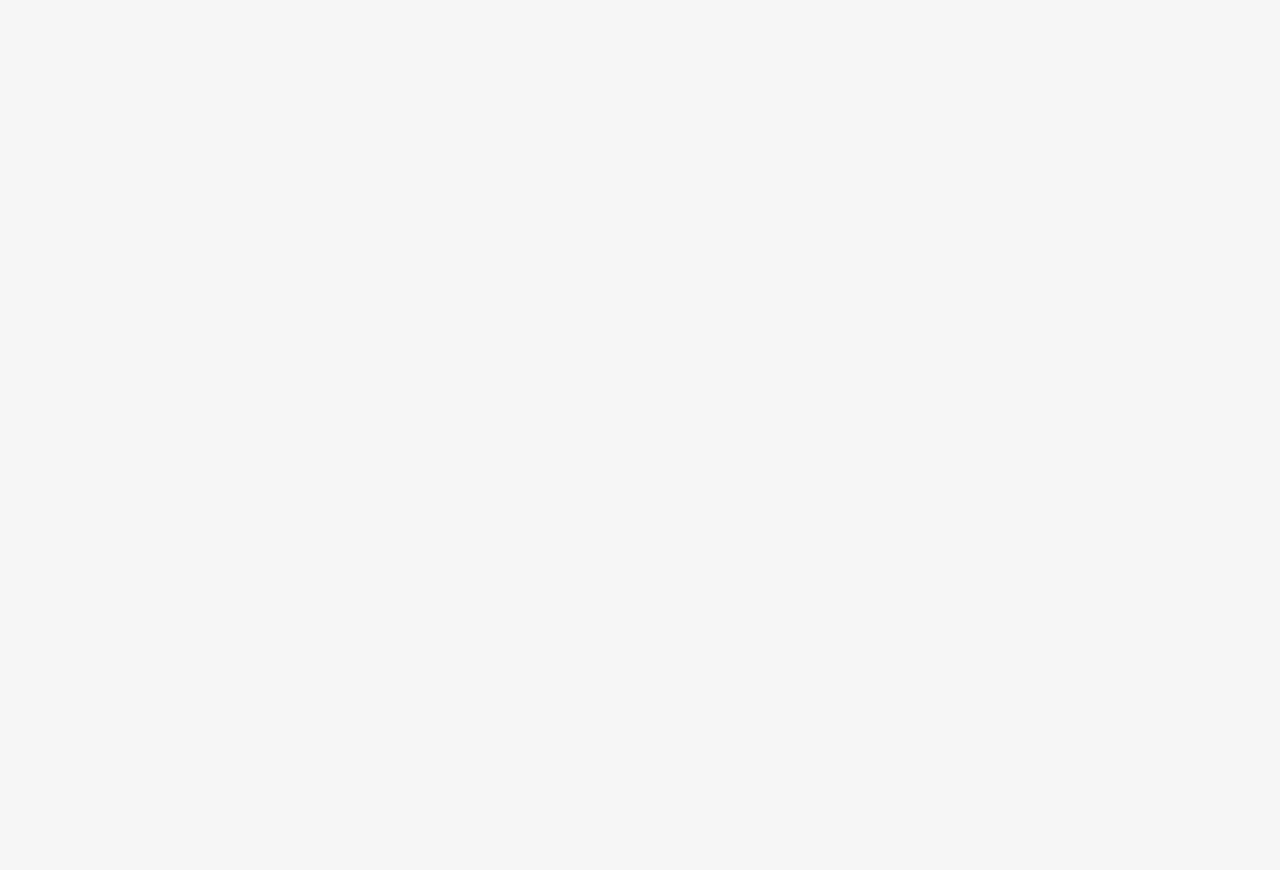
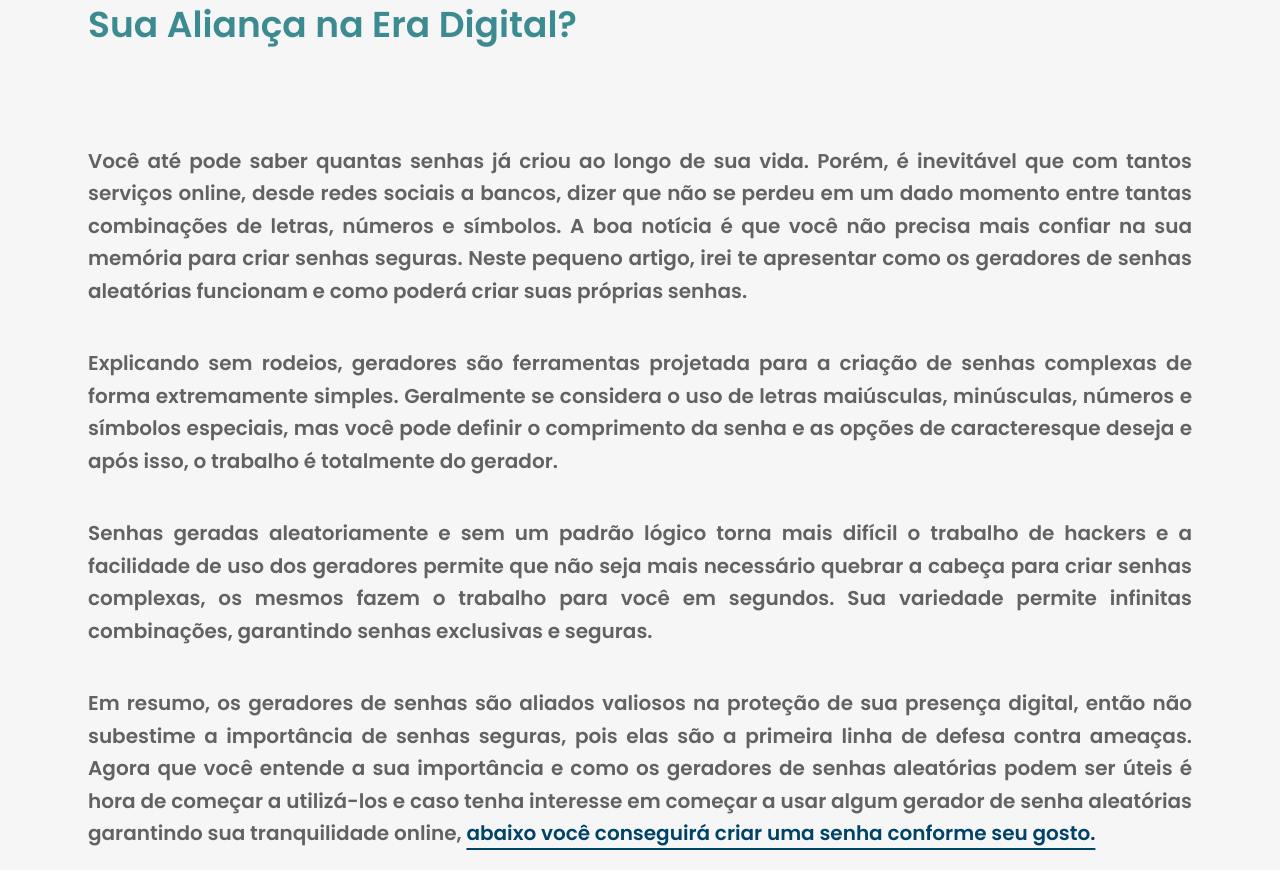
Before and after one commit to mayconviniciusdev/password-generator, a Next.js app: page / in a window 1280 px wide. Shown: the part 962-1832 px from the top of the page. Before the commit the page ends 847 px from the top, so only its background shows below. Built offline with nearby package versions, Linux system fonts and the light colour scheme.

Commit message:
Adding small artigo

```diff
--- a/src/app/page.js
+++ b/src/app/page.js
@@ -1,11 +1,13 @@
 import Header from "@/components/header";
 import Banner from "@/components/banner";
+import Article from "@/components/article";
 
 export default function Home() {
   return (
     <main>
       <Header/>
       <Banner/>
+      <Article/>
     </main>
   )
 }
--- /dev/null
+++ b/src/components/article.js
@@ -0,0 +1,13 @@
+const Article = () => {
+  return (
+    <div className="max-w-6xl m-auto px-6 font-semibold">
+      <h2 className="text-4xl py-20 text-standard-turquoise/80">Geradores de Senhas Aleatórias: <br/>Sua Aliança na Era Digital?</h2>
+      <p className="py-5 text-xl text-black/60 text-justify leading-relaxed">Você até pode saber quantas senhas já criou ao longo de sua vida. Porém, é inevitável que com tantos serviços online, desde redes sociais a bancos, dizer que não se perdeu em um dado momento entre tantas combinações de letras, números e símbolos. A boa notícia é que você não precisa mais confiar na sua memória para criar senhas seguras. Neste pequeno artigo, irei te apresentar como os geradores de senhas aleatórias funcionam e como poderá criar suas próprias senhas.</p>
+      <p className="py-5 text-xl text-black/60 text-justify leading-relaxed">Explicando sem rodeios, geradores são ferramentas projetada para a criação de senhas complexas de forma extremamente simples. Geralmente se considera o uso de letras maiúsculas, minúsculas, números e símbolos especiais, mas você pode definir o comprimento da senha e as opções de caracteresque deseja e após isso, o trabalho é totalmente do gerador.</p>
+      <p className="py-5 text-xl text-black/60 text-justify leading-relaxed">Senhas geradas aleatoriamente e sem um padrão lógico torna mais difícil o trabalho de hackers e a facilidade de uso dos geradores permite que não seja mais necessário quebrar a cabeça para criar senhas complexas, os mesmos fazem o trabalho para você em segundos. Sua variedade permite infinitas combinações, garantindo senhas exclusivas e seguras.</p>
+      <p className="py-5 text-xl text-black/60 text-justify leading-relaxed">Em resumo, os geradores de senhas são aliados valiosos na proteção de sua presença digital, então não subestime a importância de senhas seguras, pois elas são a primeira linha de defesa contra ameaças. Agora que você entende a sua importância e como os geradores de senhas aleatórias podem ser úteis é hora de começar a utilizá-los e caso tenha interesse em começar a usar algum gerador de senha aleatórias garantindo sua tranquilidade online, <span className="font-semibold text-standard-blue underline underline-offset-8">abaixo você conseguirá criar uma senha conforme seu gosto.</span></p>
+    </div>
+  )
+}
+
+export default Article;
```
